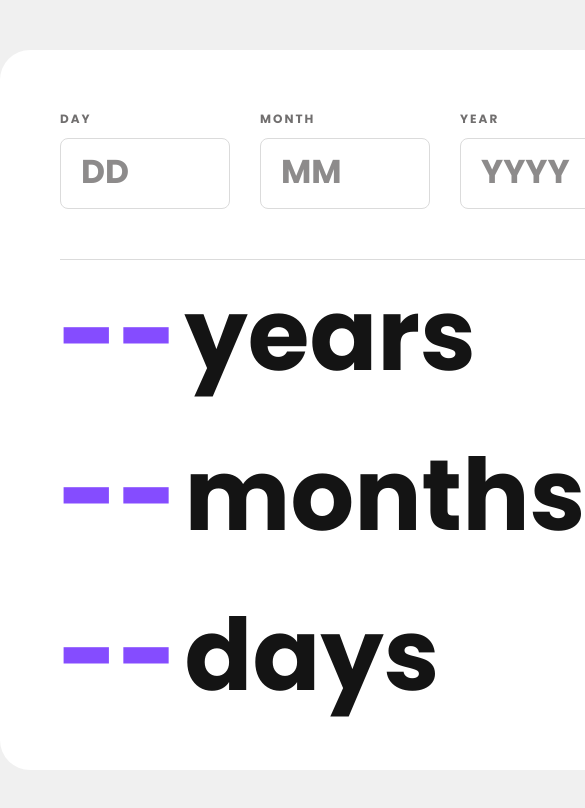
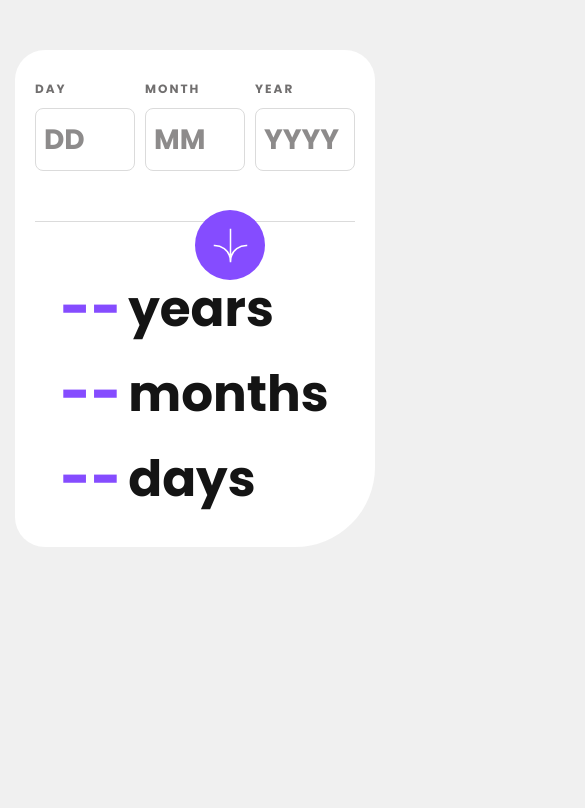
Before and after one commit to Toddynh0BR/Age-Calculator, a plain HTML site: page index.html in a window 390 px wide. Shown: the top 808 px of the page, 585 px wide, since content can reach past the window. Drawn offline with nearby package versions, Linux system fonts and the light colour scheme.

Commit message:
Responsive Finalizado

```diff
--- a/style.css
+++ b/style.css
@@ -144,16 +144,46 @@ span {
  cursor: pointer;
 }
 
-@media (max-width:375px){
+@media (max-width: 400px){
  main {
  border-radius: 3rem 3rem 8rem 3rem;
  padding: 3rem;
  padding-bottom: 3rem;
- width: 35rem;
+ width: 36rem;
+ align-items: center;
+
+ gap: 5rem;
  }
 
  .inputs {
- gap: 1.5rem;
- padding-bottom: 2.5rem;
+ gap: 1rem;
+ padding-bottom: 5rem;
+ }
+ input {
+ width: 10rem;
+ padding: .8rem .8rem;
+ }
+ input::placeholder {
+ font-size: 2.8rem;
+ }
+
+ h1 {
+ font-size: 5rem;
+ }
+
+ span {
+ font-size: 5rem;
+ }
+
+ .button {
+ width: 7rem;
+ height: 7rem;
+
+ left: 50%;
+ }
+
+ #btnArrow {
+ width: 3.5rem;
+ height: 3.5rem;
  }
 }
```
